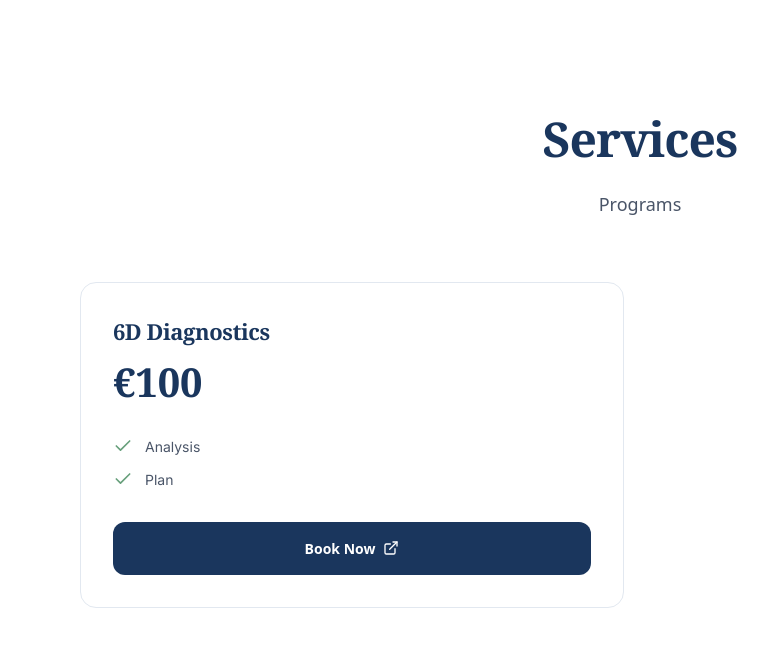
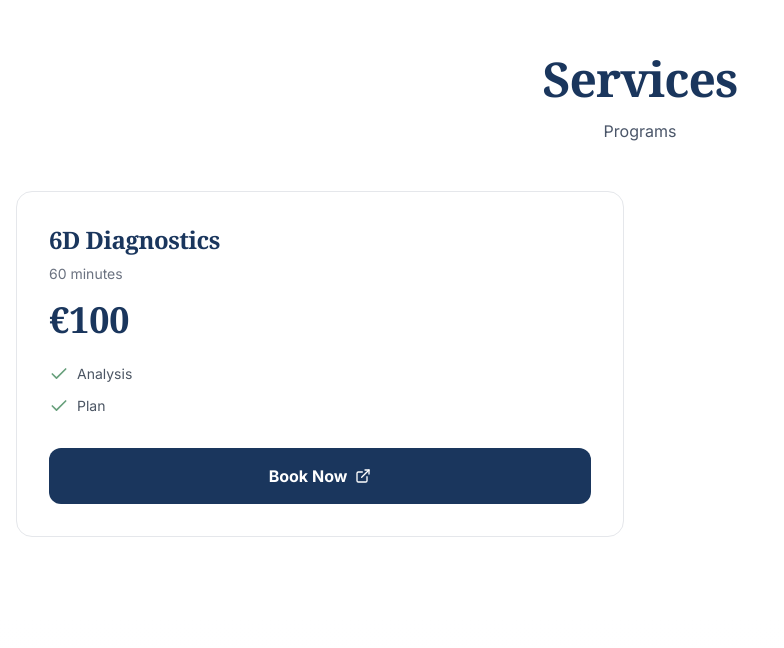
Before and after one commit to ErkinDoc/wenbnew, a React (Vite) app: page / in a window 1280 px wide. Shown: the part 2532-3180 px from the top of the page, without its empty margins (0-784 px from the left). Built offline with nearby package versions, Linux system fonts and the light colour scheme.

Commit message:
Update Services.tsx

```diff
--- a/src/sections/Services.tsx
+++ b/src/sections/Services.tsx
@@ -1,21 +1,21 @@
 /* eslint-disable */
 // @ts-nocheck
-import { motion } from 'framer-motion';
-import { Check, Star, FileText, ExternalLink } from 'lucide-react';
+import React from 'react';
+import { Check, ExternalLink } from 'lucide-react';
 import { useTranslation } from 'react-i18next';
 
 export function Services() {
   const { t } = useTranslation();
 
-  // Безопасно достаем данные, чтобы сборщик не ругался на формат
+  // 1. Защита от ошибок в JSON: если данных нет, используем пустой массив
   const rawData = t('services.packages', { returnObjects: true });
   const packages = Array.isArray(rawData) ? rawData : [];
 
-  // Определяем ссылку на основе URL страницы
+  // 2. Логика ссылок, не зависящая от состояния системы перевода
   const getUrl = () => {
     if (typeof window !== 'undefined') {
-      const p = window.location.pathname;
-      if (p.includes('/sk') || p.includes('/en')) {
+      const path = window.location.pathname;
+      if (path.includes('/sk') || path.includes('/en')) {
         return 'https://forms.gle/13N35XNrZKdvnJJPA';
       }
     }
@@ -23,34 +23,29 @@ export function Services() {
   };
 
   return (
-    <section id="services" className="w-full py-24 lg:py-32 bg-white">
-      <div className="section-container">
-        <div className="section-inner">
-          <motion.div
-            className="text-center mb-16"
-            initial={{ opacity: 0, y: 20 }}
-            whileInView={{ opacity: 1, y: 0 }}
-            viewport={{ once: true }}
-          >
-            <h2 className="text-[32px] sm:text-[40px] lg:text-[48px] font-serif font-bold text-[#1A365D] mb-4">
+    <section id="services" className="w-full py-20 bg-white">
+      <div className="max-w-7xl mx-auto px-4">
+        <div className="text-center mb-12">
+          <h2 className="text-3xl md:text-5xl font-serif font-bold text-[#1A365D] mb-4">
             {t('services.title')}
           </h2>
-            <p className="text-[16px] lg:text-[18px] text-[#4A5568] max-w-2xl mx-auto font-sans">
+          <p className="text-[#4A5568] max-w-2xl mx-auto">
             {t('services.subtitle')}
           </p>
-          </motion.div>
+        </div>
 
-          <div className="grid grid-cols-1 md:grid-cols-2 gap-6 lg:gap-8">
-            {packages.map((pkg, idx) => (
-              <div key={idx} className="relative bg-white rounded-2xl p-8 border border-[#E2E8F0] hover:border-[#1A365D] transition-all">
-                <h3 className="text-[22px] font-serif font-bold text-[#1A365D] mb-1">{pkg.name}</h3>
-                <div className="text-[40px] font-serif font-bold text-[#1A365D] mb-6">{pkg.price}</div>
+        <div className="grid grid-cols-1 md:grid-cols-2 gap-8">
+          {packages.map((pkg, i) => (
+            <div key={i} className="p-8 border rounded-2xl border-gray-200 hover:border-[#1A365D] transition-all">
+              <h3 className="text-2xl font-serif font-bold text-[#1A365D] mb-2">{pkg.name}</h3>
+              <p className="text-sm text-gray-500 mb-4">{pkg.subtitle}</p>
+              <div className="text-4xl font-serif font-bold text-[#1A365D] mb-6">{pkg.price}</div>
 
               <ul className="space-y-3 mb-8">
-                  {Array.isArray(pkg.features) && pkg.features.map((f, fi) => (
-                    <li key={fi} className="flex items-start gap-3 text-[14px] text-[#4A5568]">
-                      <Check className="w-5 h-5 text-[#68A07C] flex-shrink-0" />
-                      <span>{f}</span>
+                {Array.isArray(pkg.features) && pkg.features.map((feat, fi) => (
+                  <li key={fi} className="flex items-start gap-2 text-sm text-gray-600">
+                    <Check className="w-5 h-5 text-[#68A07C] shrink-0" />
+                    <span>{feat}</span>
                   </li>
                 ))}
               </ul>
@@ -59,7 +54,7 @@ export function Services() {
                 href={getUrl()}
                 target="_blank"
                 rel="noopener noreferrer"
-                  className="w-full py-4 rounded-xl font-sans font-semibold text-[14px] bg-[#1A365D] text-white flex items-center justify-center gap-2"
+                className="w-full py-4 rounded-xl font-bold text-white bg-[#1A365D] flex items-center justify-center gap-2 hover:bg-[#2C5282]"
               >
                 {pkg.cta || 'Apply'}
                 <ExternalLink className="w-4 h-4" />
@@ -68,7 +63,6 @@ export function Services() {
           ))}
         </div>
       </div>
-      </div>
     </section>
   );
 }
```
Lines whose indentation alone changed are shown as unchanged.
